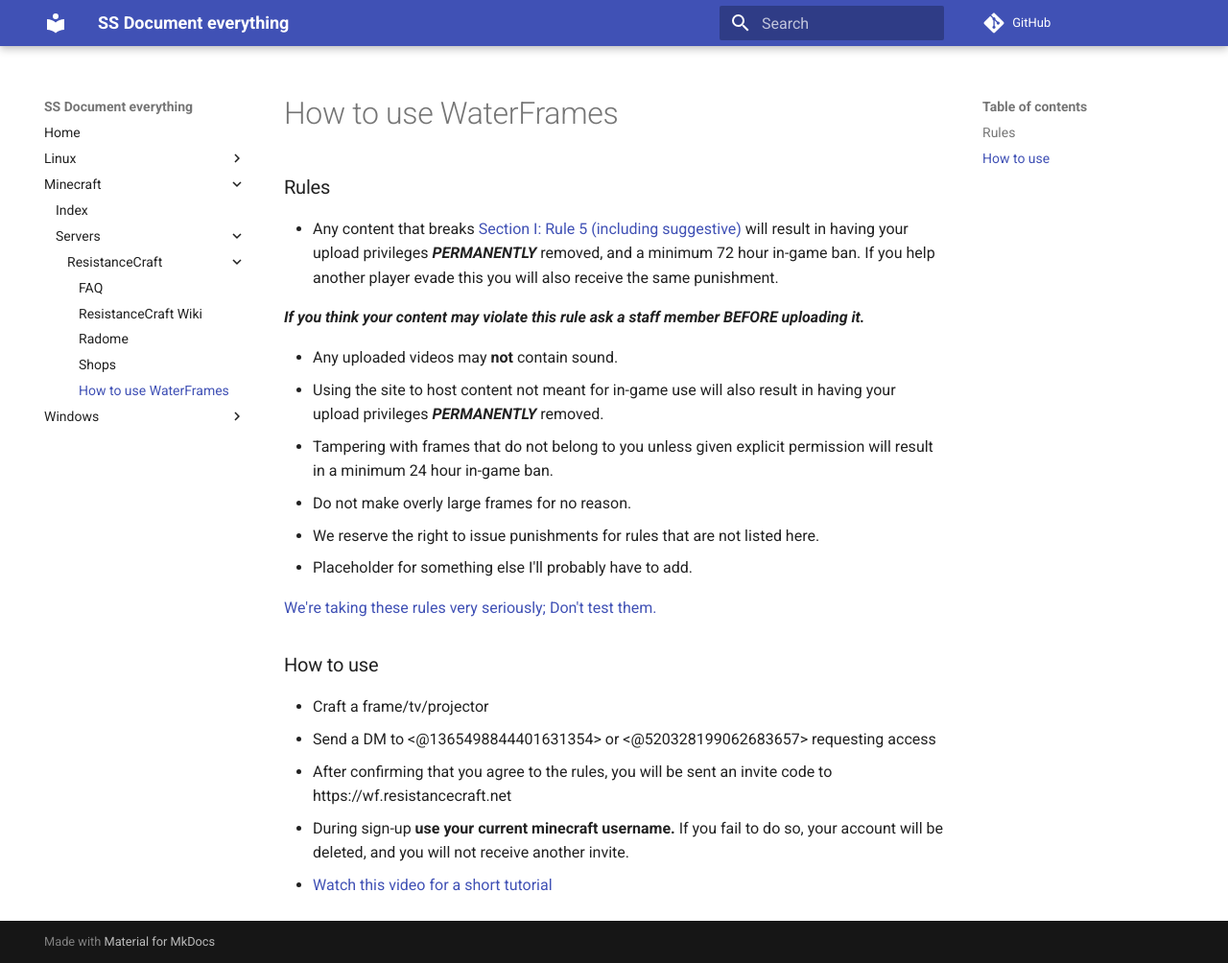
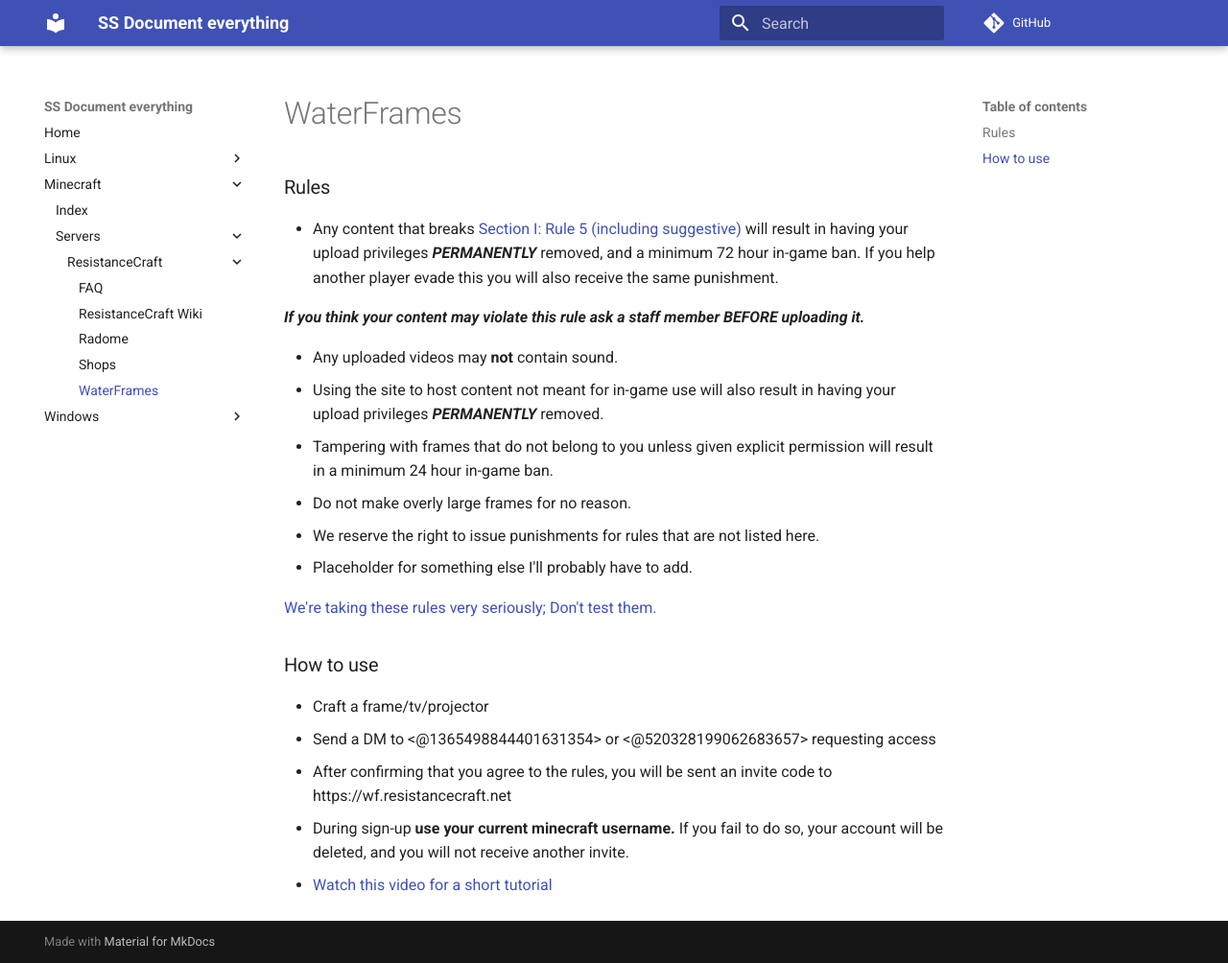
Before and after one commit to mystara2/notes, an MkDocs documentation site: the page built from docs/Minecraft/Servers/ResistanceCraft/watermedia.md, in a window 1280 px wide and 1004 px high. Shown: the whole window at 96% size. Built offline with MkDocs 1.6.1 and Material for MkDocs 9.7.7, drawn with Linux system fonts in a browser that asks for light colours; comment, search, counter and statistics services are not loaded.

Commit message:
Retitle the waterframes

```diff
--- a/docs/Minecraft/Servers/ResistanceCraft/watermedia.md
+++ b/docs/Minecraft/Servers/ResistanceCraft/watermedia.md
@@ -1,4 +1,4 @@
-# How to use WaterFrames
+# WaterFrames
 
 ### Rules
 
```
